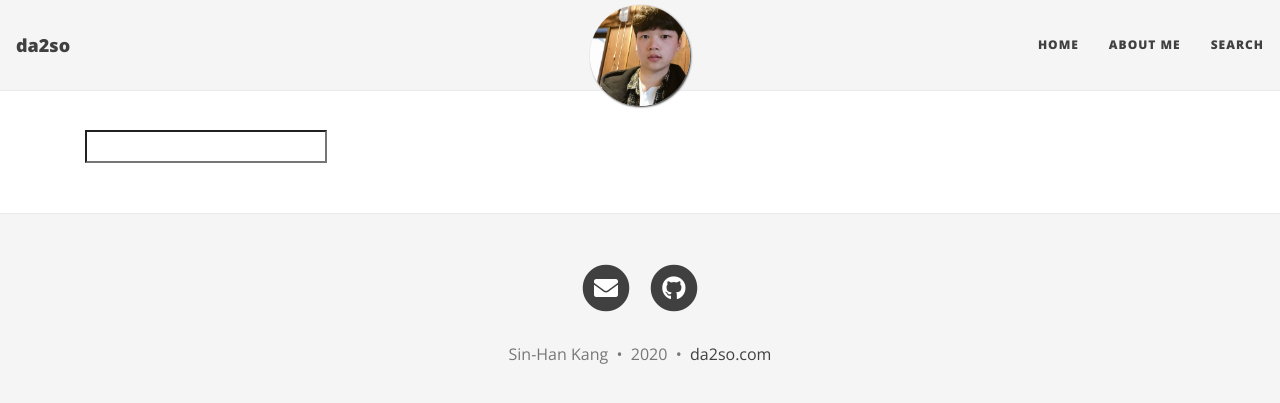
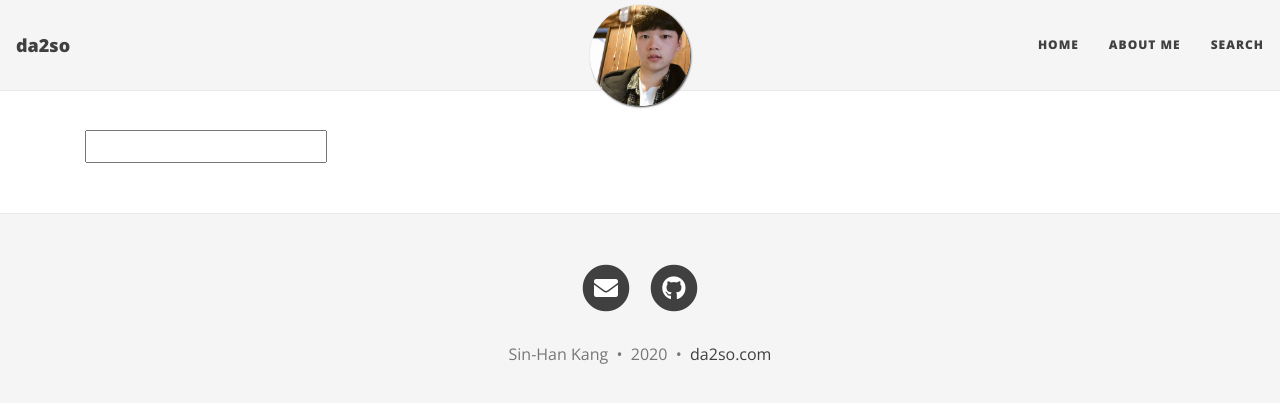
Before and after one commit to da2so/da2so.github.io, a Jekyll site: the page built from search.html, in a window 1280 px wide. Shown: the top 403 px of the page. Built offline with Jekyll 4.4.1, drawn with Linux system fonts in a browser that asks for light colours; nearby versions of some CDN libraries; comment, search, counter and statistics services are not loaded.

Commit message:
Update search.html

```diff
--- a/search.html
+++ b/search.html
@@ -19,7 +19,7 @@
 <!-- Html Elements for Search -->
 
 <!--input type="text" id="search-input" placeholder="search..."-->
-<p class="s"><input name="search" id="search" type="search"></p>
+<p class="s"><input name="search" id="search-input" type="text"></p>
 <ul id="results-container"></ul>
 </div>
 
```
